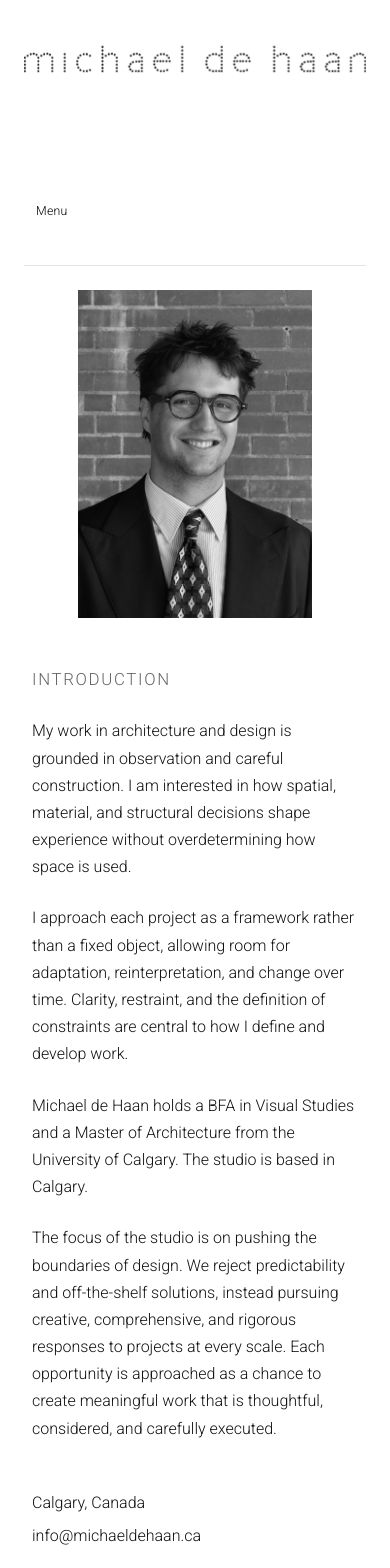
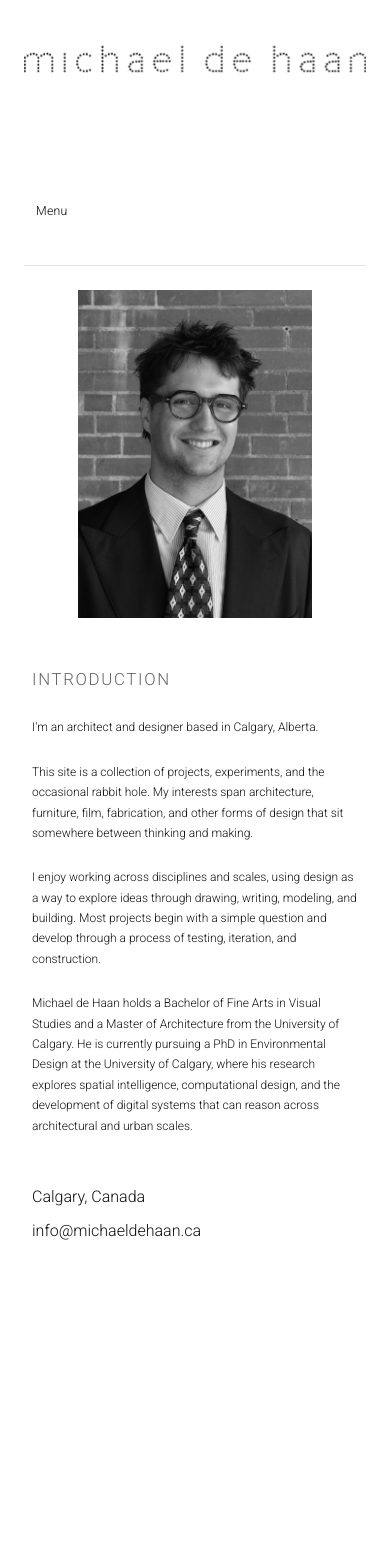
Before and after one commit to michaeldehaan3-lgtm/my_portfolio, a Next.js app: page /info in a window 390 px wide. Shown: the top 1568 px of the page. After the commit the page ends 1283 px from the top, so only its background shows below. Built offline with nearby package versions, Linux system fonts and the light colour scheme.

Commit message:
your message here

```diff
--- a/app/globals.css
+++ b/app/globals.css
@@ -266,6 +266,7 @@ a:hover img {
 .project-detail__description {
   max-width: 65ch;
   margin: 0 0 var(--space-xl);
+  font-size: 0.75rem;
   line-height: 1.65;
 }
 
@@ -604,7 +605,7 @@ a:hover img {
 
 .info-page__intro {
   max-width: 65ch;
-  font-size: 1.24rem;
+  font-size: 0.75rem;
   line-height: 1.7;
   margin: 0 0 var(--space-md);
 }
@@ -736,7 +737,7 @@ a:hover img {
 
   .project-detail__description {
     max-width: 100%;
-    font-size: 0.95rem;
+    font-size: 0.75rem;
     overflow-wrap: anywhere;
   }
 
@@ -850,7 +851,12 @@ a:hover img {
     font-size: 1.05rem;
   }
 
-  .info-page__intro,
+  .info-page__intro {
+    font-size: 0.75rem;
+    max-width: 100%;
+    overflow-wrap: anywhere;
+  }
+
   .info-page__contact {
     font-size: 1rem;
     max-width: 100%;
--- a/data/portfolio.ts
+++ b/data/portfolio.ts
@@ -387,10 +387,10 @@ export const info = {
   portrait: "/headshot/headshot.jpeg",
   photoCredit: "",
   intro: [
-    "My work in architecture and design is grounded in observation and careful construction. I am interested in how spatial, material, and structural decisions shape experience without overdetermining how space is used.",
-    "I approach each project as a framework rather than a fixed object, allowing room for adaptation, reinterpretation, and change over time. Clarity, restraint, and the definition of constraints are central to how I define and develop work.",
-    "Michael de Haan holds a BFA in Visual Studies and a Master of Architecture from the University of Calgary. The studio is based in Calgary.",
-    "The focus of the studio is on pushing the boundaries of design. We reject predictability and off-the-shelf solutions, instead pursuing creative, comprehensive, and rigorous responses to projects at every scale. Each opportunity is approached as a chance to create meaningful work that is thoughtful, considered, and carefully executed.",
+    "I'm an architect and designer based in Calgary, Alberta.",
+    "This site is a collection of projects, experiments, and the occasional rabbit hole. My interests span architecture, furniture, film, fabrication, and other forms of design that sit somewhere between thinking and making.",
+    "I enjoy working across disciplines and scales, using design as a way to explore ideas through drawing, writing, modeling, and building. Most projects begin with a simple question and develop through a process of testing, iteration, and construction.",
+    "Michael de Haan holds a Bachelor of Fine Arts in Visual Studies and a Master of Architecture from the University of Calgary. He is currently pursuing a PhD in Environmental Design at the University of Calgary, where his research explores spatial intelligence, computational design, and the development of digital systems that can reason across architectural and urban scales.",
   ],
   email: "info@michaeldehaan.ca",
   location: "Calgary, Canada",
```
